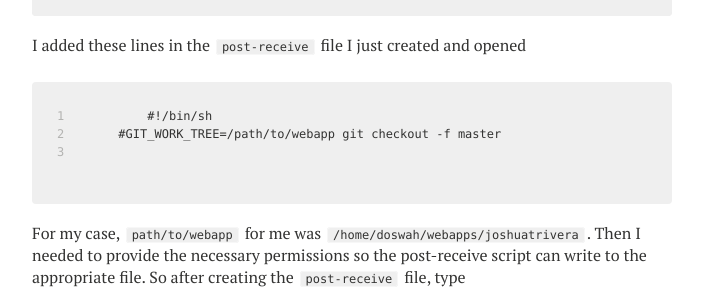
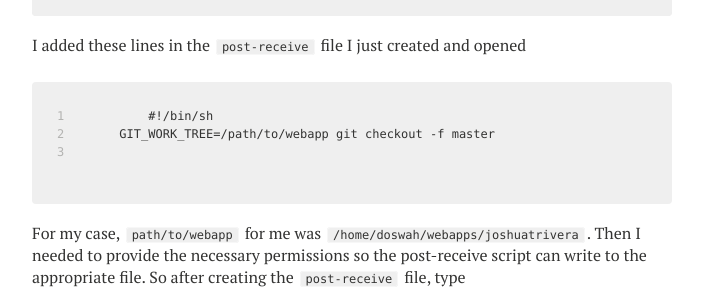
Before and after one commit to alexpolonsky/doswah.com, a Jekyll site: the page built from _posts/2014-05-09-git-hook-static-websites.md, in a window 1280 px wide and 900 px high, scrolled down 1146 px. Shown: the part 151-451 px from the top of the window, without its empty margins (288-991 px from the left). Built offline with Jekyll 4.4.1, drawn with Linux system fonts in a browser that asks for light colours; nearby versions of some CDN libraries.

```diff
--- a/_posts/2014-05-09-git-hook-static-websites.md
+++ b/_posts/2014-05-09-git-hook-static-websites.md
@@ -49,7 +49,7 @@ I added these lines in the `post-receive` file I just created and opened
 
     {% highlight html linenos %}
     #!/bin/sh
-#GIT_WORK_TREE=/path/to/webapp git checkout -f master
+GIT_WORK_TREE=/path/to/webapp git checkout -f master
     {% endhighlight %}
 
 For my case, `path/to/webapp` for me was `/home/doswah/webapps/joshuatrivera`. Then I needed to provide the necessary permissions so the post-receive script can write to the appropriate file. So after creating the `post-receive` file, type
```
